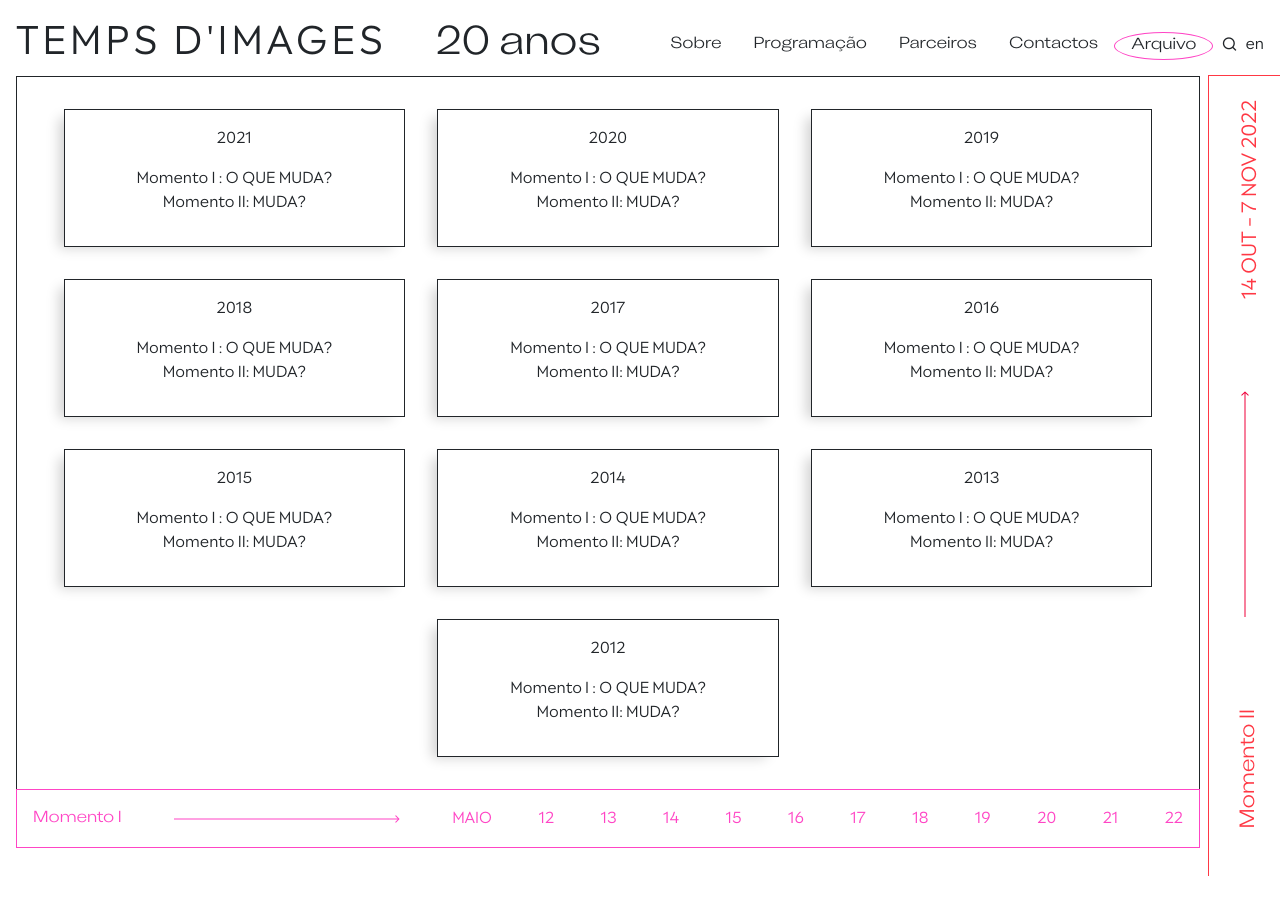
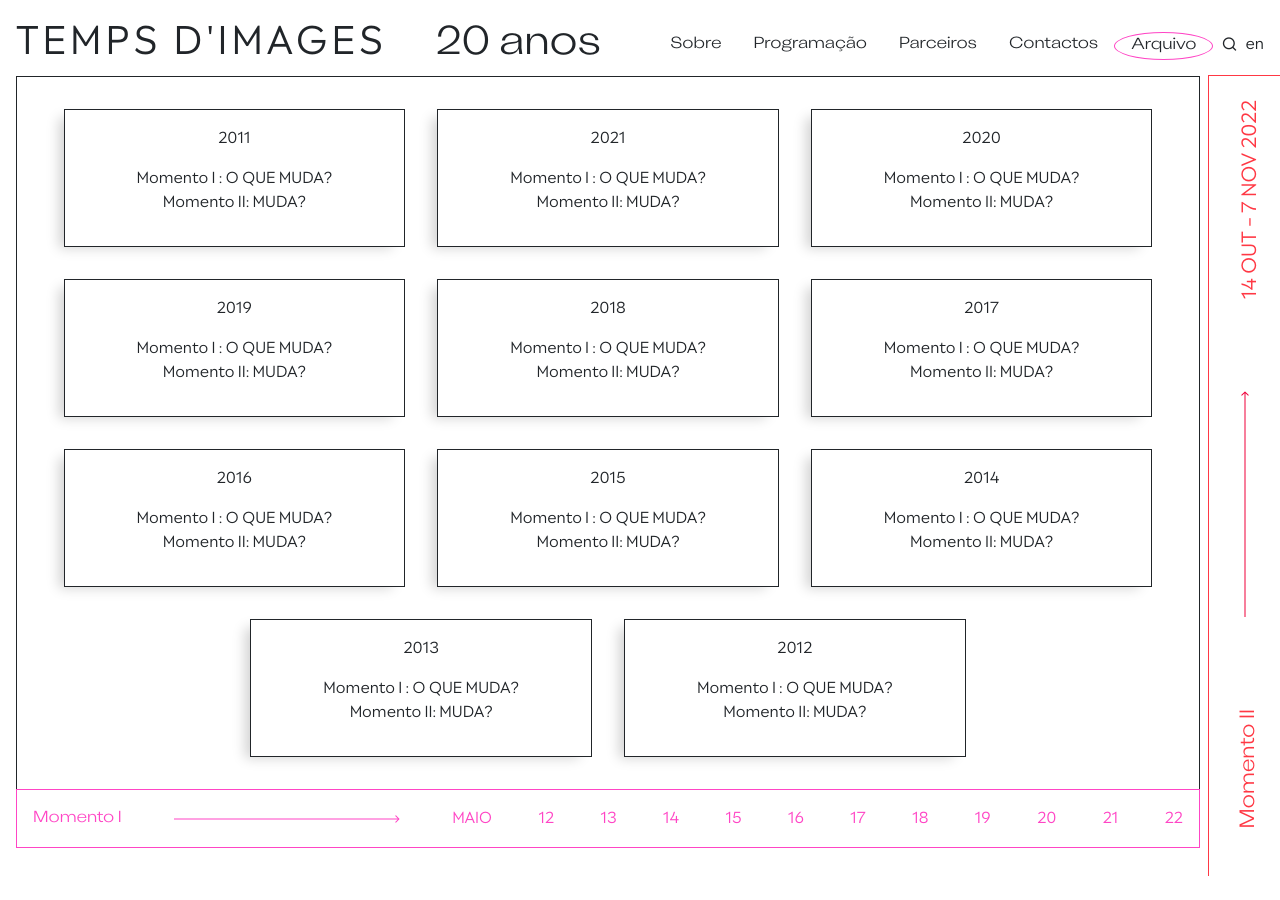
Before and after one commit to mnvnery/tempsdimages2023-m2, a Jekyll site: the page built from arquivo.html, in a window 1280 px wide. Built offline with Jekyll 4.4.1, drawn with Linux system fonts in a browser that asks for light colours.

Commit message:
Update from Forestry.io Maria Nery updated arquivo.html

```diff
--- a/arquivo.html
+++ b/arquivo.html
@@ -1,6 +1,9 @@
 ---
 layout: default
 editions:
+- year: "2011"
+  title: "<p>Momento I : O QUE MUDA?<br>Momento II: MUDA?</p>"
+  link: https://duplacena.com/temps-dimages-2011/
 - year: "2021"
   title: "<p>Momento I : O QUE MUDA?<br>Momento II: MUDA?</p>"
   link: https://duplacena.com/temps-dimages-2021/
```
